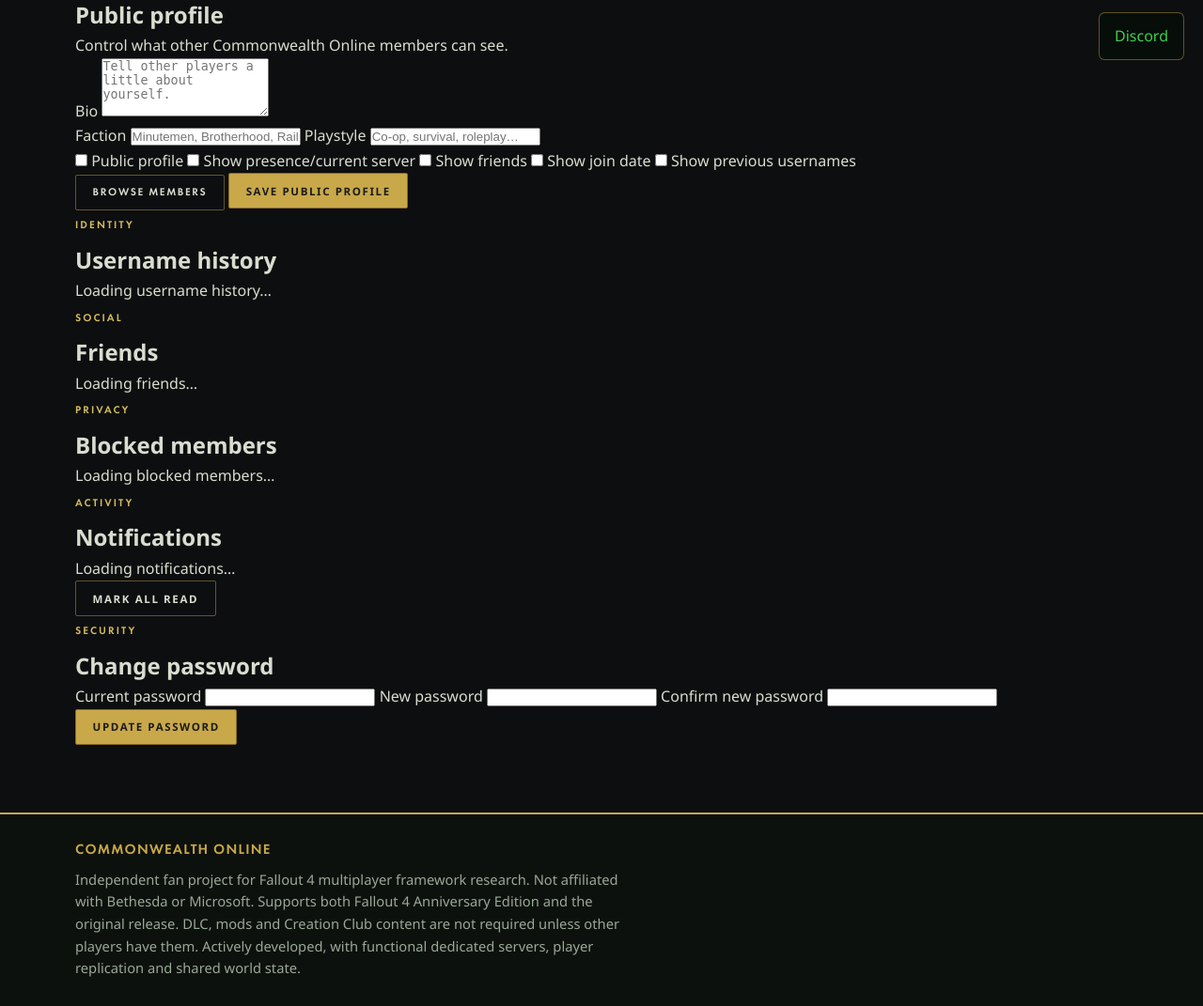
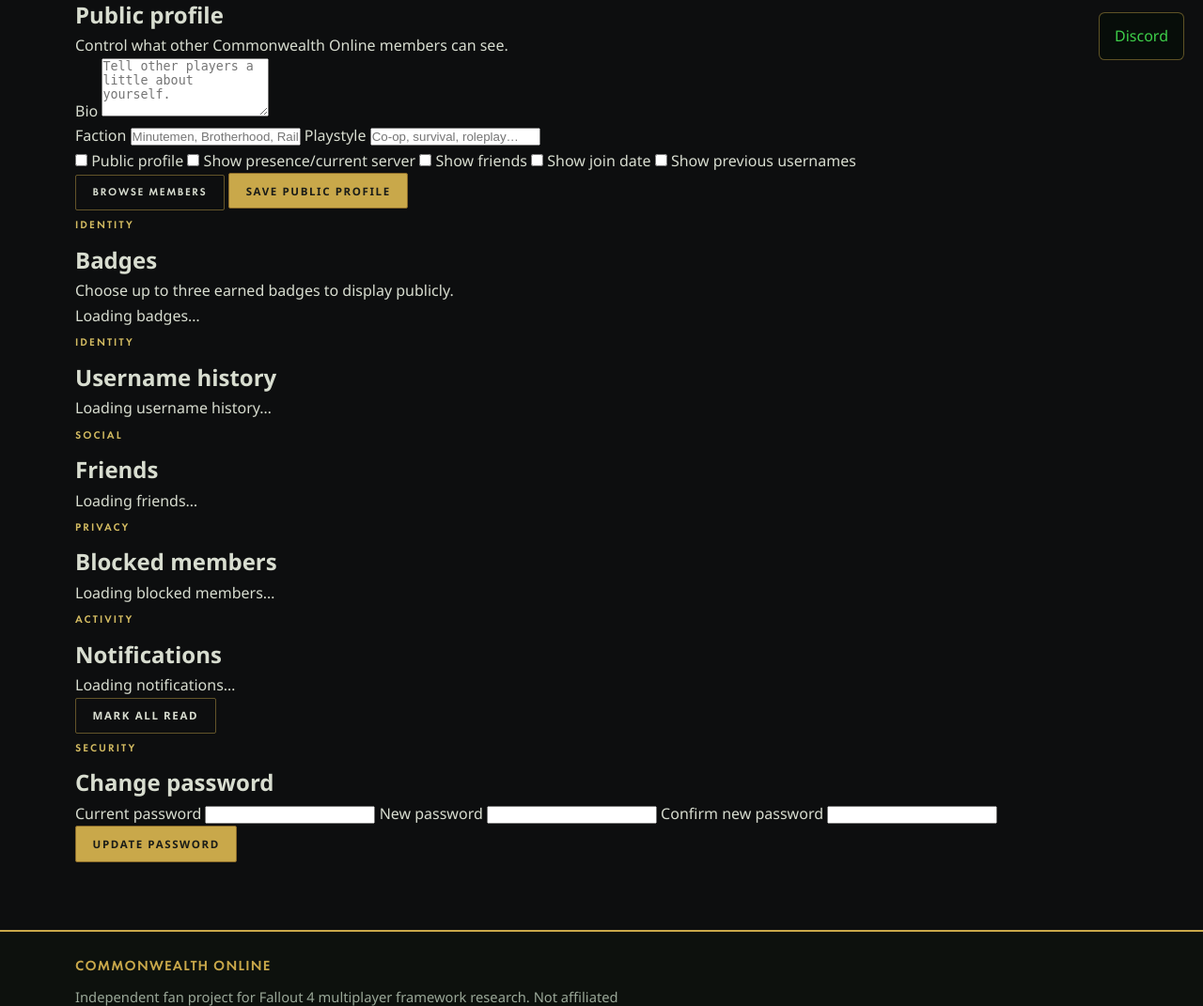
Before and after one commit to G-A-R-D-E-N/Commonwealth-Online, a Node project: template Website/views/pages/profile.ejs in a window 1280 px wide. Shown: the part 716-1787 px from the top of the page at 94% size. Run offline with Node 20 templates, Linux system fonts and the light colour scheme; the template is opened without the code that fills it, so the values that code supplies are empty.

Commit message:
Add earned badge profile controls

```diff
--- a/Website/views/pages/profile.ejs
+++ b/Website/views/pages/profile.ejs
@@ -121,6 +121,17 @@
               </form>
             </section>
 
+            <section class="profile-card" aria-labelledby="badges-title">
+              <div class="profile-card__head">
+                <p class="section-kicker">Identity</p>
+                <h2 id="badges-title">Badges</h2>
+                <p>Choose up to three earned badges to display publicly.</p>
+              </div>
+              <div class="profile-social-list" data-badges-list>
+                <p class="account-help">Loading badges…</p>
+              </div>
+            </section>
+
             <section class="profile-card" aria-labelledby="username-history-title">
               <div class="profile-card__head">
                 <p class="section-kicker">Identity</p>
```
